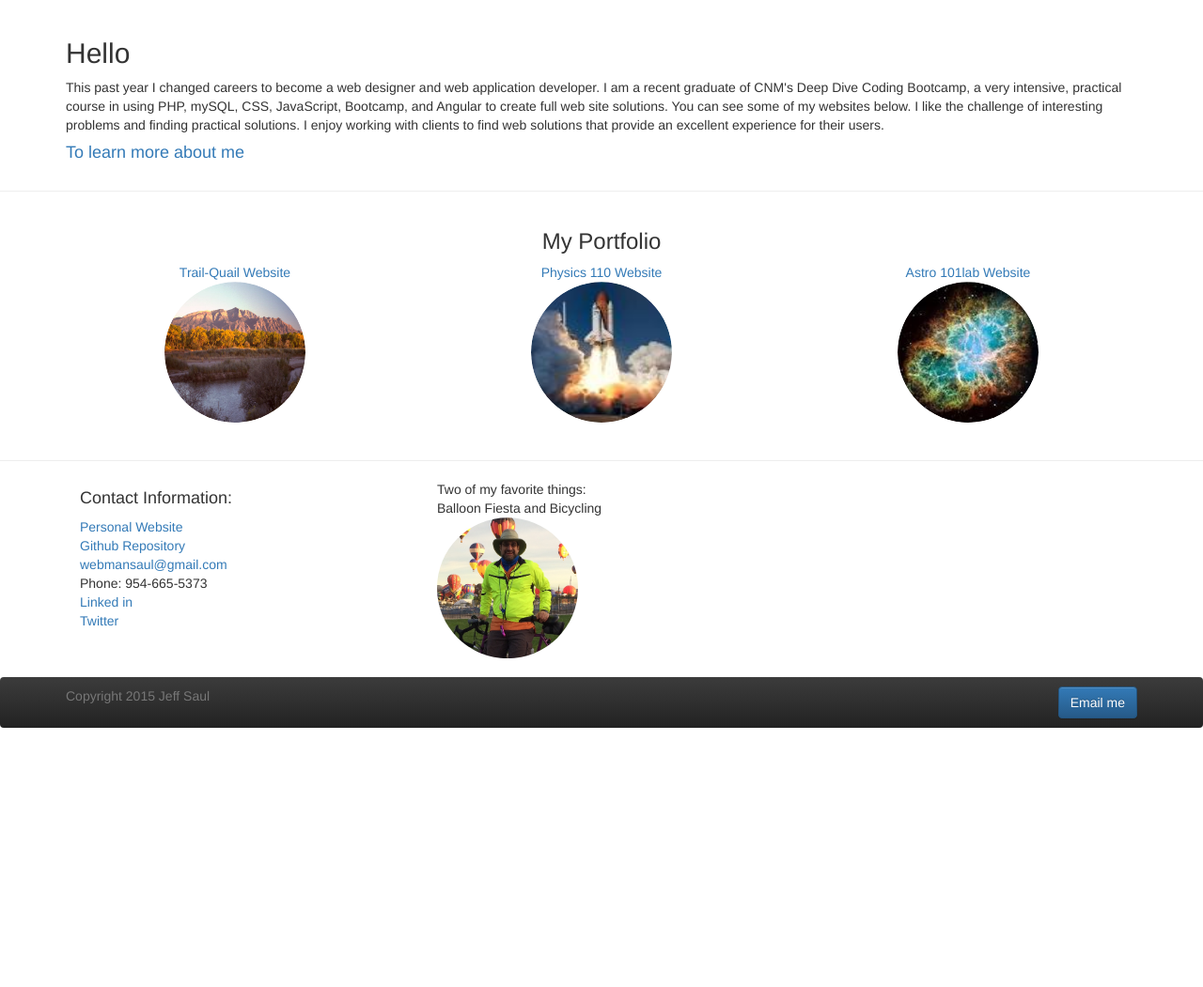
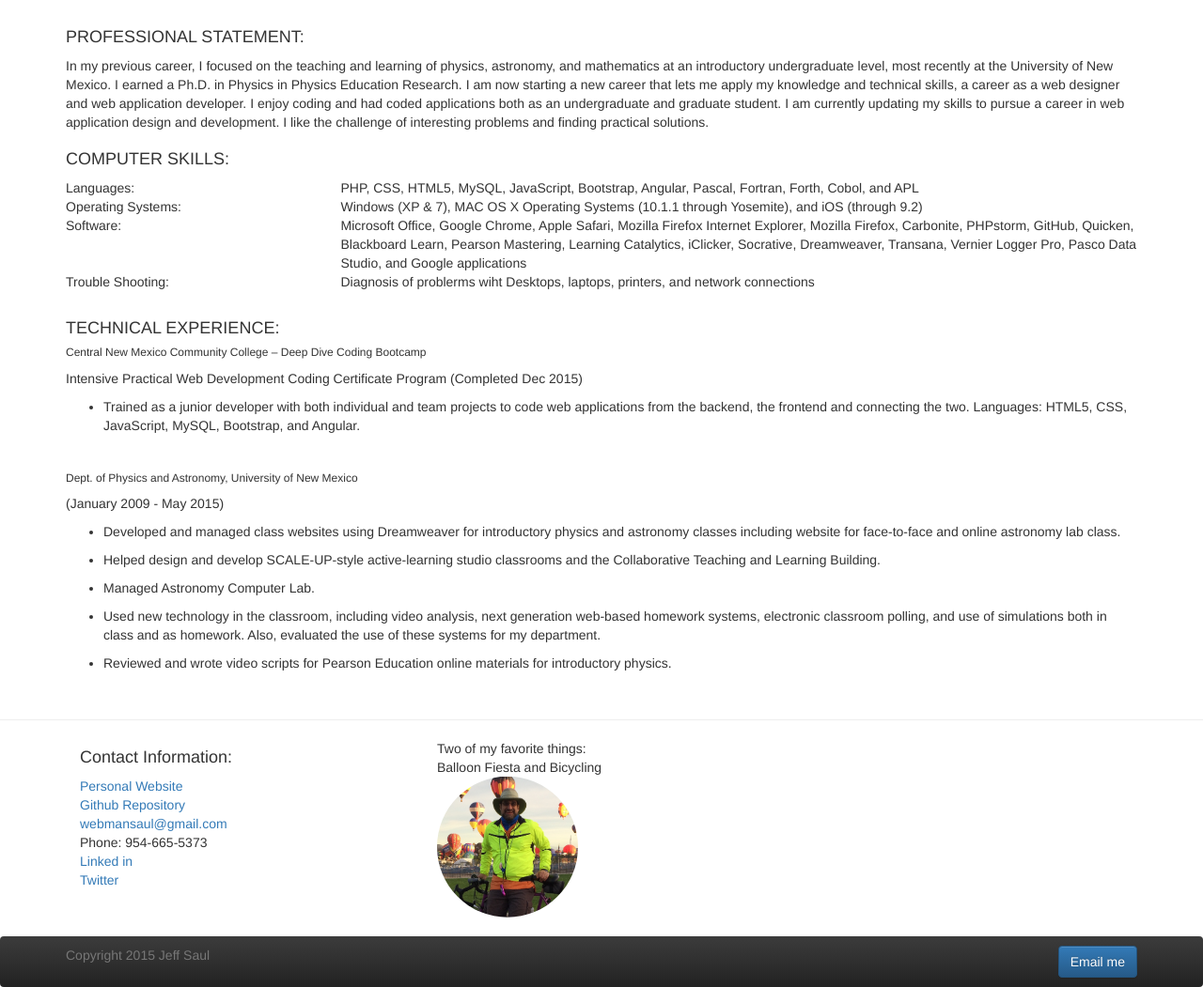
Before and after one commit to jmsaul/saul-pwpsite, a PHP site: page /about-me.php in a window 1280 px wide. Shown: the part 77-1128 px from the top of the page at 94% size. Before the commit the page ends 852 px from the top, so only its background shows below. Run offline with PHP 8.4, Linux system fonts and the light colour scheme; some libraries are stand-ins or nearby versions.

Commit message:
working on about-me page (take 2)

```diff
--- a/public_html/about-me.php
+++ b/public_html/about-me.php
@@ -65,57 +65,85 @@
 
 			<main class="main-fomrat">
 				<div class="container">
-					<h2>Hello</h2>
-					<p>This past year I changed careers to become a web designer and web application developer. I am a recent
-						graduate of CNM's Deep Dive Coding Bootcamp, a very intensive, practical course in using PHP, mySQL,
-						CSS, JavaScript, Bootcamp, and Angular to create full web site solutions. You can see some of my
-						websites below. I like the challenge of interesting problems and finding practical solutions. I enjoy
-						working with clients to find web solutions that provide an excellent experience for their users.
+					<h4>PROFESSIONAL STATEMENT: </h4>
+					<p>In my previous career, I focused on the teaching and learning of physics, astronomy, and mathematics at an introductory undergraduate level, most recently at the University of New Mexico.  I earned a Ph.D. in Physics in Physics Education Research.  I am now starting a new career that lets me apply my knowledge and technical skills, a career as a web designer and web application developer.  I enjoy coding and had coded applications both as an undergraduate and graduate student.  I am currently updating my skills to pursue a career in web application design and development.  I like the challenge of interesting problems and finding practical solutions.
 					</p>
-					<a href="about-me.php"><h4>To learn more about me</h4></a>
 				</div>
-				<hr>
 
 				<div class="container">
-					<div class="text-center">
-						<h3>My Portfolio</h3>
-						<div class="row">
-							<div class="col-md-4">
-								<div>
-									<a href="//bootcamp-coders.cnm.edu/~jsaul4/open-trails/public_html/">
-										Trail-Quail Website
-									</a>
-								</div>
-								<a href="//bootcamp-coders.cnm.edu/~jsaul4/open-trails/public_html/">
-									<img src="img/sandiaMtnNM.jpg" alt="Trail Quail Project" class="image-saul img-circle">
-								</a>
+					<h4>COMPUTER SKILLS:</h4>
+					<div class="row">
+						<div class="col-xs-3">Languages:</div>
+						<div class="col-xs-9">PHP, CSS, HTML5, MySQL, JavaScript, Bootstrap, Angular, Pascal, Fortran, Forth, Cobol, and APL</div>
+					</div>
+
+					<div class="row">
+						<div class="col-xs-3">Operating Systems:</div>
+						<div class="col-xs-9">Windows (XP & 7),  MAC OS X Operating Systems (10.1.1 through Yosemite), and iOS (through 9.2)</div>
+					</div>
+
+					<div class="row">
+						<div class="col-xs-3">Software:</div>
+						<div class="col-xs-9">Microsoft Office, Google Chrome, Apple Safari, Mozilla Firefox Internet Explorer, Mozilla Firefox, Carbonite, PHPstorm, GitHub, Quicken, Blackboard Learn, Pearson Mastering, Learning Catalytics, iClicker, Socrative, Dreamweaver, Transana, Vernier Logger Pro, Pasco Data Studio, and Google applications</div>
+					</div>
+
+					<div class="row">
+						<div class="col-xs-3">Trouble Shooting:</div>
+						<div class="col-xs-9">Diagnosis of problerms wiht Desktops, laptops, printers, and network connections</div>
+					</div>
+
+				</div>  <!--  End of Computer skills container -->
+
+				<br>
+				<div class="container">
+					<h4>TECHNICAL EXPERIENCE:</h4>
+					<h6>Central New Mexico Community College – Deep Dive Coding Bootcamp </h6>
+					<p>Intensive Practical Web Development Coding Certificate Program (Completed Dec 2015)</p>
+					<ul>
+						<li>
+							<div>
+								<p>Trained as a junior developer with both individual and team projects to code web applications from the backend, the frontend and connecting the two.  Languages: HTML5, CSS, JavaScript, MySQL, Bootstrap, and Angular.</p>
 							</div>
+						</li>
+					</ul>
 
-							<div class="col-md-4">
-								<div>
-									<a href="//physics.unm.edu/Courses/Saul/00_Classes/FL2014_Saul_PHYC110home.html">
-										Physics 110 Website
-									</a>
-								</div>
-								<a href="//physics.unm.edu/Courses/Saul/00_Classes/FL2014_Saul_PHYC110home.html">
-									<img src="img/shuttle.jpeg" alt="Physics 110 Website" class="image-saul img-circle">
-								</a>
+					<br>
+					<h6>Dept. of Physics and Astronomy, University of New Mexico </h6>
+					<p>(January 2009 - May 2015)</p>
+					<ul>
+						<li>
+							<div>
+								<p>Developed and managed class websites using Dreamweaver for introductory physics and astronomy classes including website for face-to-face and online astronomy lab class.</p>
 							</div>
+						</li>
 
-							<div class="col-md-4">
-								<div>
-									<a href="//physics.unm.edu/Courses/Saul/00_Classes/FL2014_A101lab.html">
-										Astro 101lab Website
-									</a>
-								</div>
-								<a href="http://physics.unm.edu/Courses/Saul/00_Classes/FL2014_Saul_PHYC110home.html">
-									<img src="img/crab-nebula.jpeg" alt="Astro 101lab Website" class="image-saul img-circle">
-								</a>
+						<li>
+							<div>
+								<p>Helped design and develop SCALE-UP-style active-learning studio classrooms and the Collaborative Teaching and Learning Building.</p>
 							</div>
+						</li>
+
+						<li>
+							<div>
+								<p>Managed Astronomy Computer Lab.</p>
+							</div>
+						</li>
+
+						<li>
+							<div>
+								<p>Used new technology in the classroom, including video analysis, next generation web-based homework systems, electronic classroom polling, and use of simulations both in class and as homework.  Also, evaluated the use of these systems for my department.</p>
+							</div>
+						</li>
+
+						<li>
+							<div>
+								<p>Reviewed and wrote video scripts for Pearson Education online materials for introductory physics.</p>
+							</div>
+						</li>
+					</ul>
 
 
-						</div>
-					</div>
+
 				</div>
 
 				<br>
```
